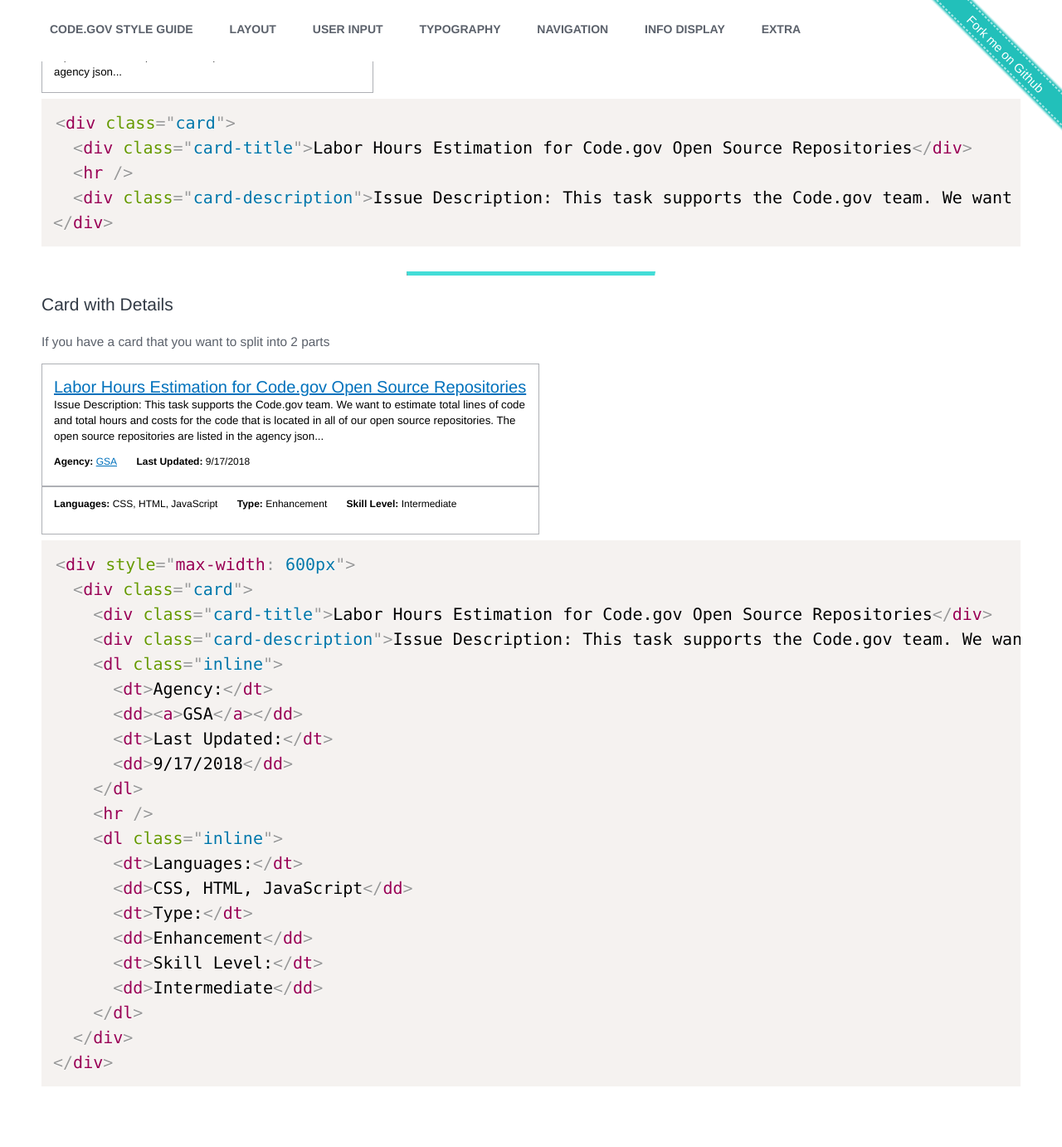
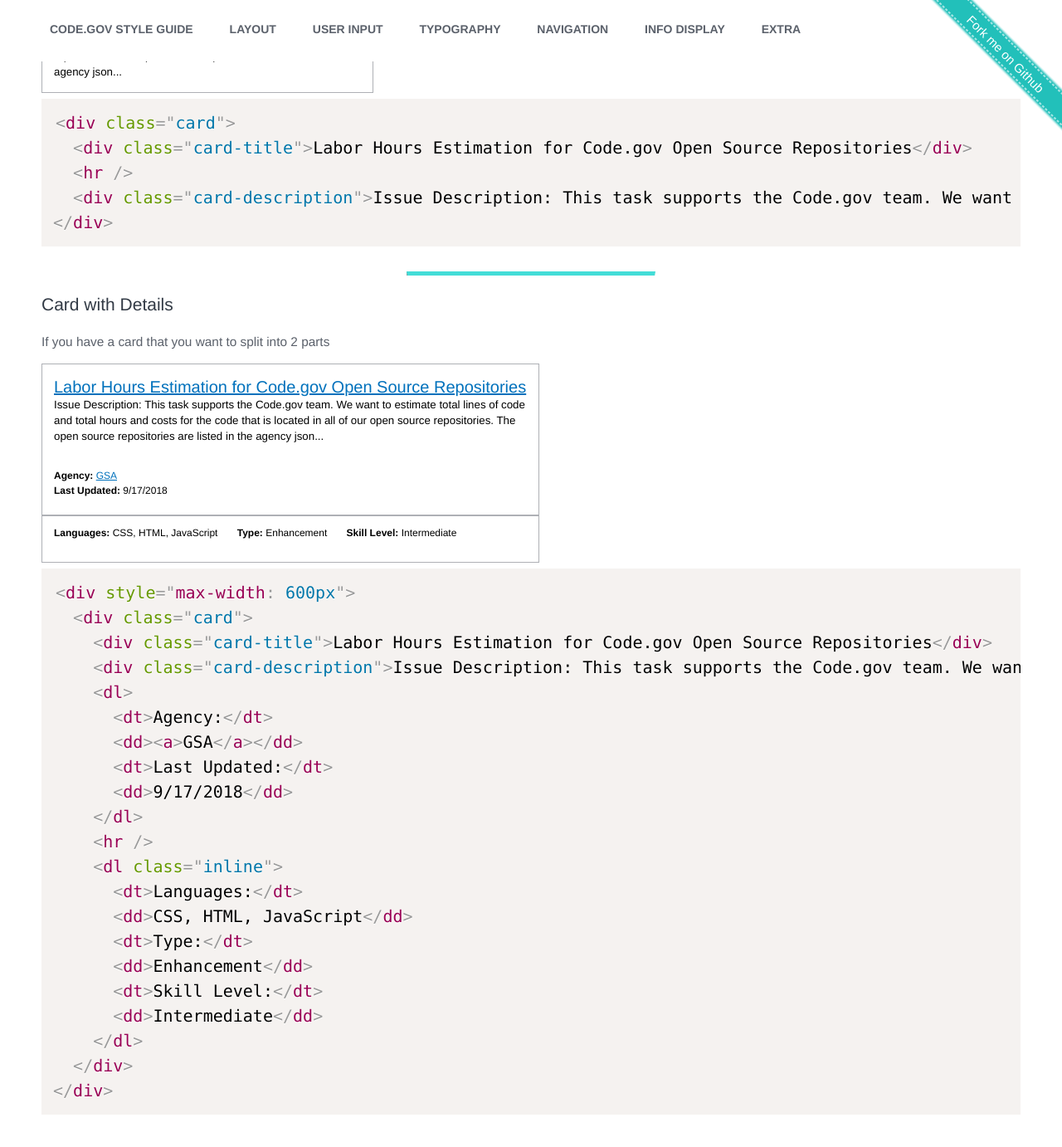
Before and after one commit to GSA/code-gov-style, a Jekyll site: the page built from components/cards.md, in a window 1280 px wide and 1400 px high, scrolled down 1435 px. Shown: the top 1382 px of the window at 83% size. Built offline with Jekyll 4.4.1, drawn with Linux system fonts in a browser that asks for light colours.

Commit message:
updated card scss

```diff
--- a/_sass/_cards.scss
+++ b/_sass/_cards.scss
@@ -104,9 +104,13 @@
       font-weight: bold;
       display: inline;
       margin-left: 0px;
+      &:before {
+        content: "\A";
+        white-space: pre;
+      }
     }
     dd {
-      display: block;
+      display: inline;
       margin-inline-start: 0px;
       margin-left: 0;
       margin-right: 2rem;
@@ -116,8 +120,11 @@
     }
 
     &.inline {
-      dd {
-        display: inline;
+      dt {
+        &:before {
+          content: none;
+          white-space: none;
+        }
       }
     }
   }
--- a/components/cards.md
+++ b/components/cards.md
@@ -75,7 +75,7 @@ If you have a card that you want to split into 2 parts
   <div class="card">
     <div class="card-title">Labor Hours Estimation for Code.gov Open Source Repositories</div>
     <div class="card-description">Issue Description: This task supports the Code.gov team. We want to estimate total lines of code and total hours and costs for the code that is located in all of our open source repositories. The open source repositories are listed in the agency json...</div>
-    <dl class="inline">
+    <dl>
       <dt>Agency:</dt>
       <dd><a>GSA</a></dd>
       <dt>Last Updated:</dt>
@@ -97,7 +97,7 @@ If you have a card that you want to split into 2 parts
   <div class="card">
     <div class="card-title">Labor Hours Estimation for Code.gov Open Source Repositories</div>
     <div class="card-description">Issue Description: This task supports the Code.gov team. We want to estimate total lines of code and total hours and costs for the code that is located in all of our open source repositories. The open source repositories are listed in the agency json...</div>
-    <dl class="inline">
+    <dl>
       <dt>Agency:</dt>
       <dd><a>GSA</a></dd>
       <dt>Last Updated:</dt>
```
